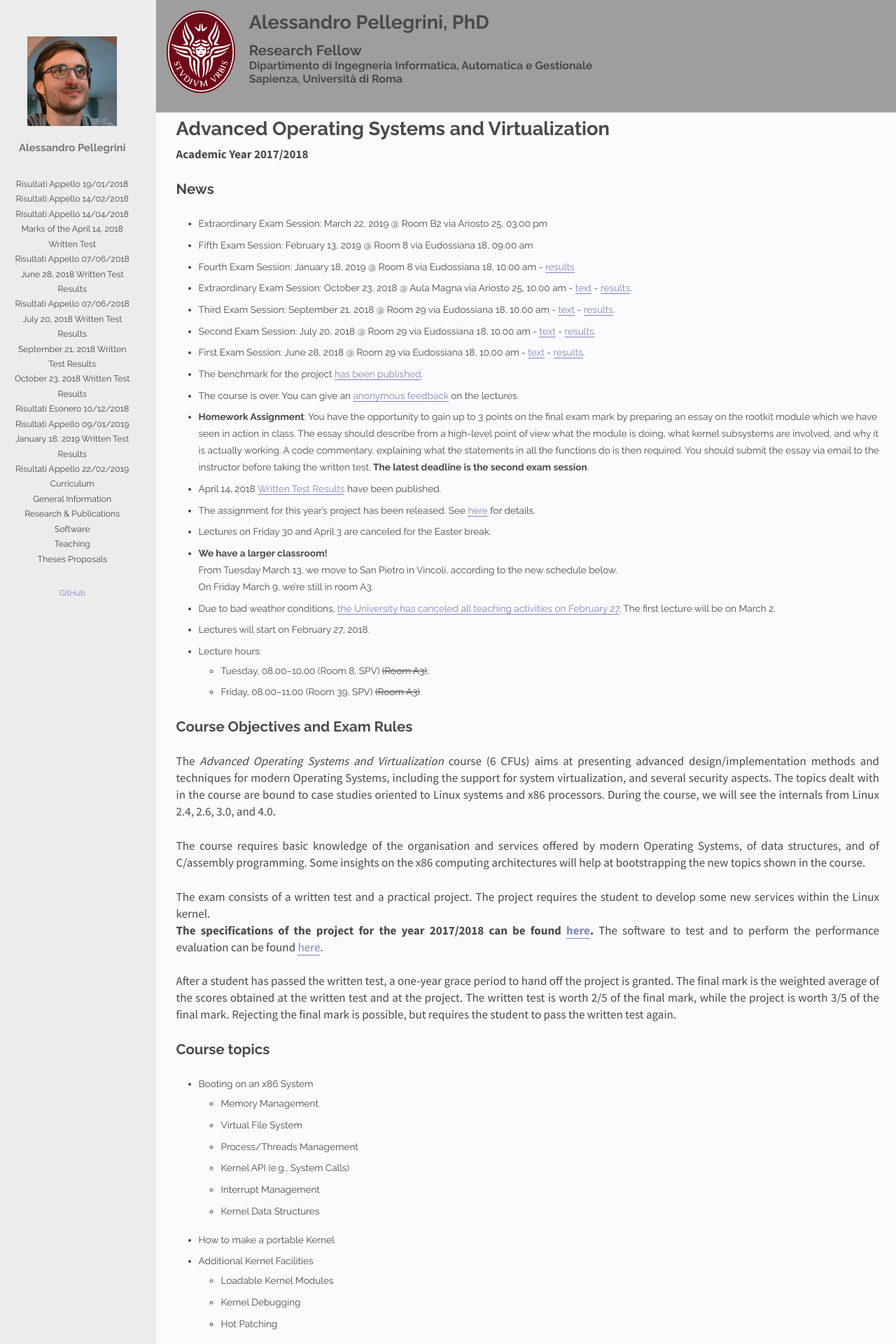
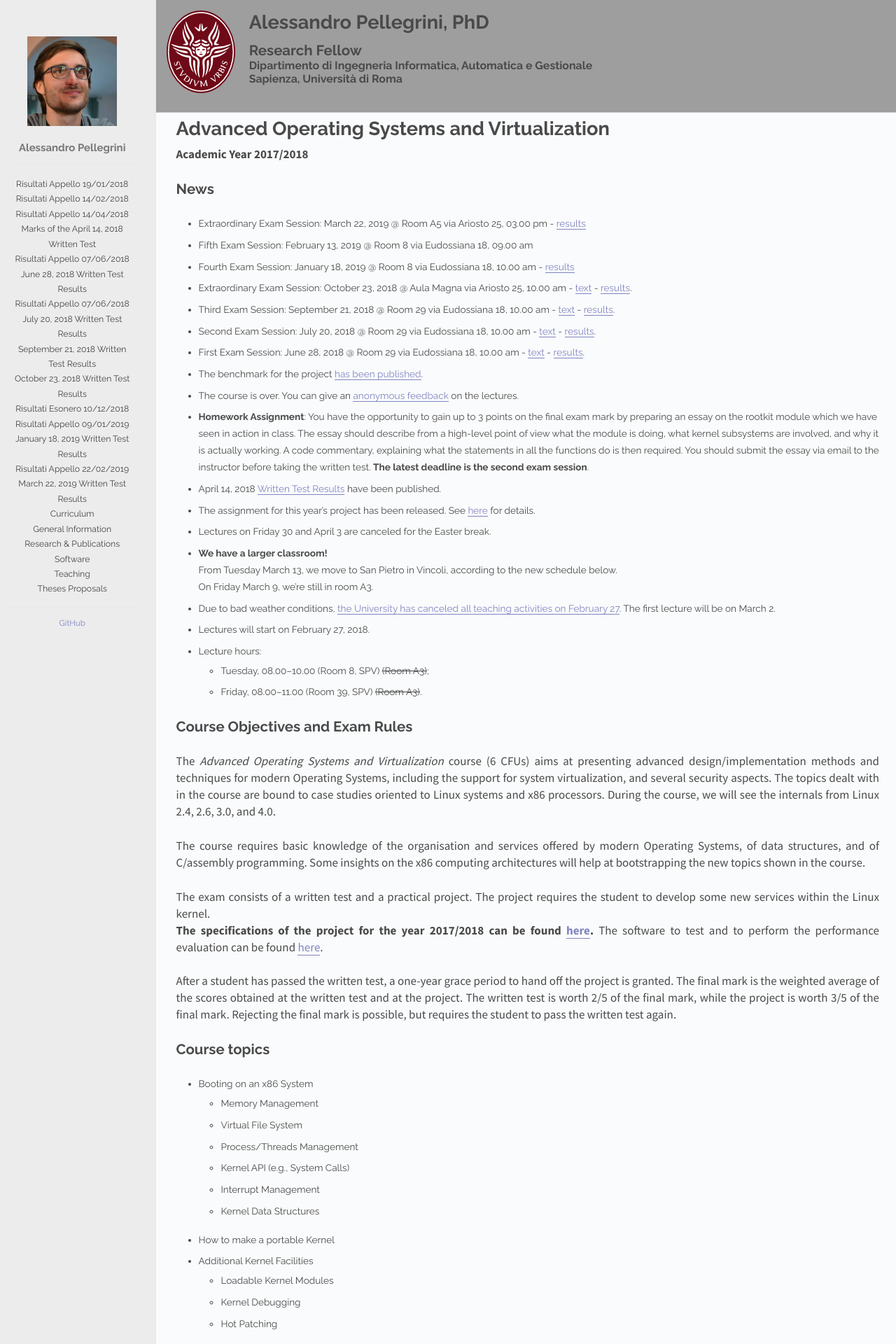
Before and after one commit to alessandropellegrini/personal-website, a Jekyll site: the page built from _posts/2017-01-01-aosv.md, in a window 1280 px wide. Shown: the top 1920 px of the page at 70% size. Built offline with Jekyll 4.4.1, drawn with Linux system fonts in a browser that asks for light colours.

Commit message:
Update AOSV 2017 page
New exam results.

Signed-off-by: Alessandro Pellegrini <pellegrini@dis.uniroma1.it>

```diff
--- a/_posts/2017-01-01-aosv.md
+++ b/_posts/2017-01-01-aosv.md
@@ -12,7 +12,7 @@ News
 ----
 
 
-* Extraordinary Exam Session: March 22, 2019 @ Room B2 via Ariosto 25, 03.00 pm
+* Extraordinary Exam Session: March 22, 2019 @ Room A5 via Ariosto 25, 03.00 pm - [results]({{ local-url }}/2019-03-22-risultati.html)
 * Fifth Exam Session: February 13, 2019 @ Room 8 via Eudossiana 18, 09.00 am
 * Fourth Exam Session: January 18, 2019 @ Room 8 via Eudossiana 18, 10.00 am - [results]({{ local-url }}/2019-01-18-risultati.html)
 * Extraordinary Exam Session: October 23, 2018 @ Aula Magna via Ariosto 25, 10.00 am - [text]({{ local-url }}/2018-10-23.pdf) - [results]({{ local-url }}/2018-10-23-risultati.html).
--- /dev/null
+++ b/didattica/2017/aosv/2019-03-22-risultati.md
@@ -0,0 +1,10 @@
+---
+layout: default
+---
+
+March 22, 2019 Written Test Results
+----------------------------------------
+
+| Student     | Mark |
+| :---------- | :--: |
+| Marra Fabio |  19  |
```
